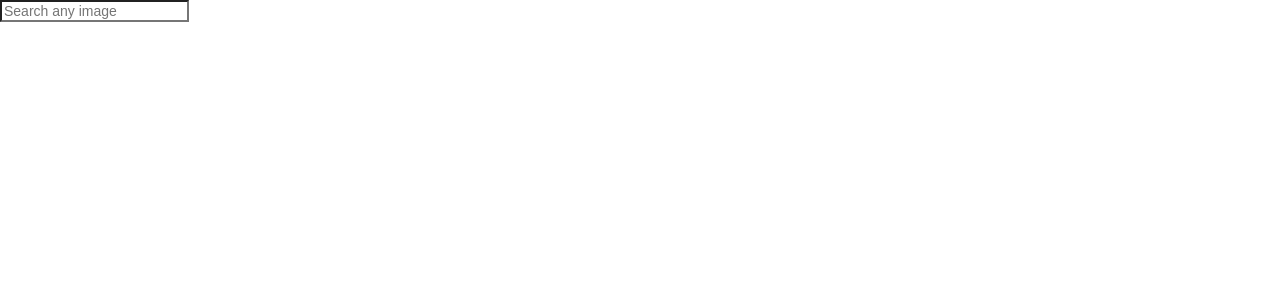
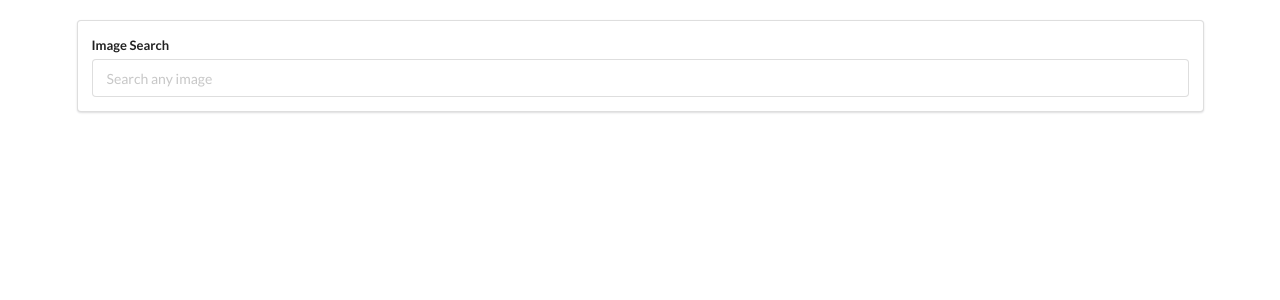
Before and after one commit to richigro/React-serial-image-searcher, a React (Create React App) app: page / in a window 1280 px wide. Shown: the top 300 px of the page. Built offline with nearby package versions, Linux system fonts and the light colour scheme.

Commit message:
created an styled search bar ready to be used awaiting to connect to event listeners not yet created

```diff
--- a/src/components/App.js
+++ b/src/components/App.js
@@ -3,7 +3,7 @@
 
 export default function App() {
     return(
-        <div>
+        <div className="ui container" style={{marginTop: '20px'}}>
             <SearchBar />
         </div>
     );
--- a/src/components/SearchBar.js
+++ b/src/components/SearchBar.js
@@ -3,9 +3,12 @@
 export default class SearchBar extends React.Component {
     render(){
         return(
-            <div>
-                <form>
-                    <input type="text" placeholder="Search any image"/>
+            <div className="ui segment">
+                <form className="ui form">
+                    <div className="field">
+                        <label>Image Search</label>
+                        <input type="text" placeholder="Search any image"/>
+                    </div>
                 </form>
             </div>
         );
```
